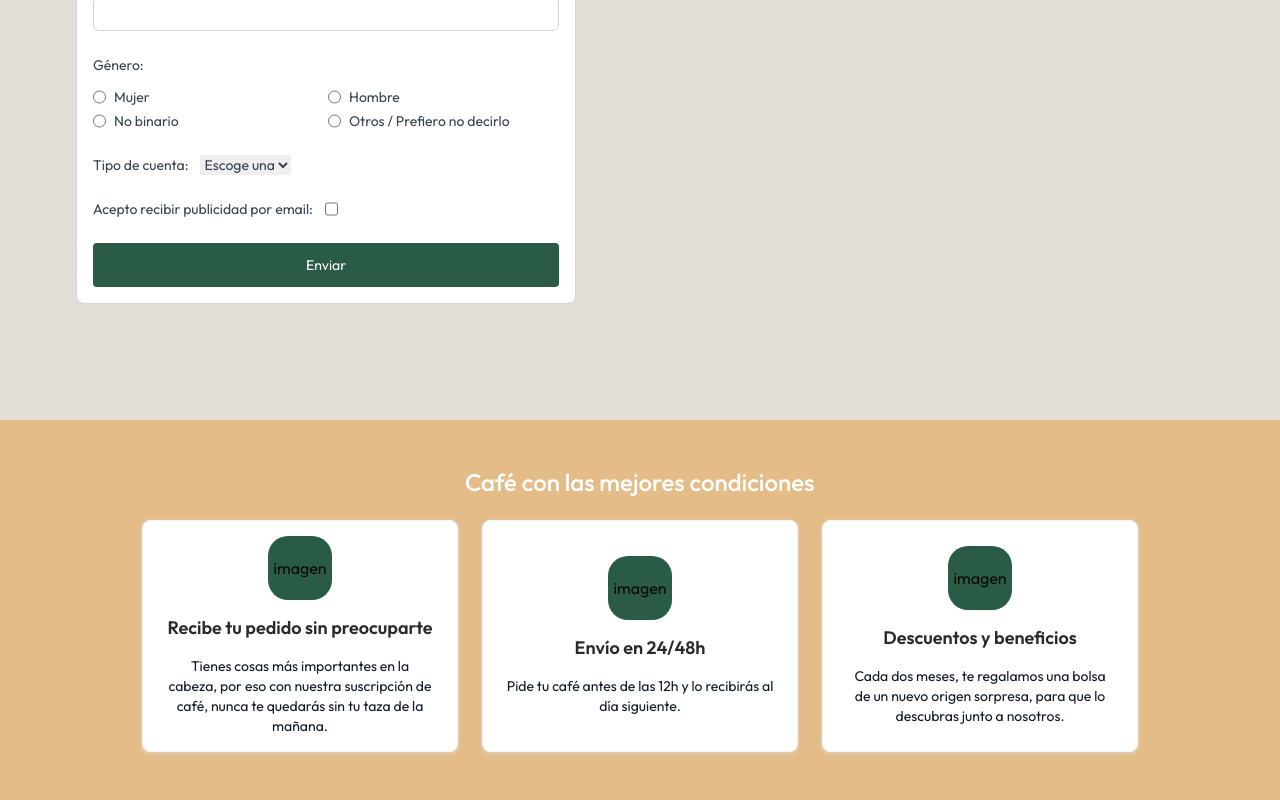
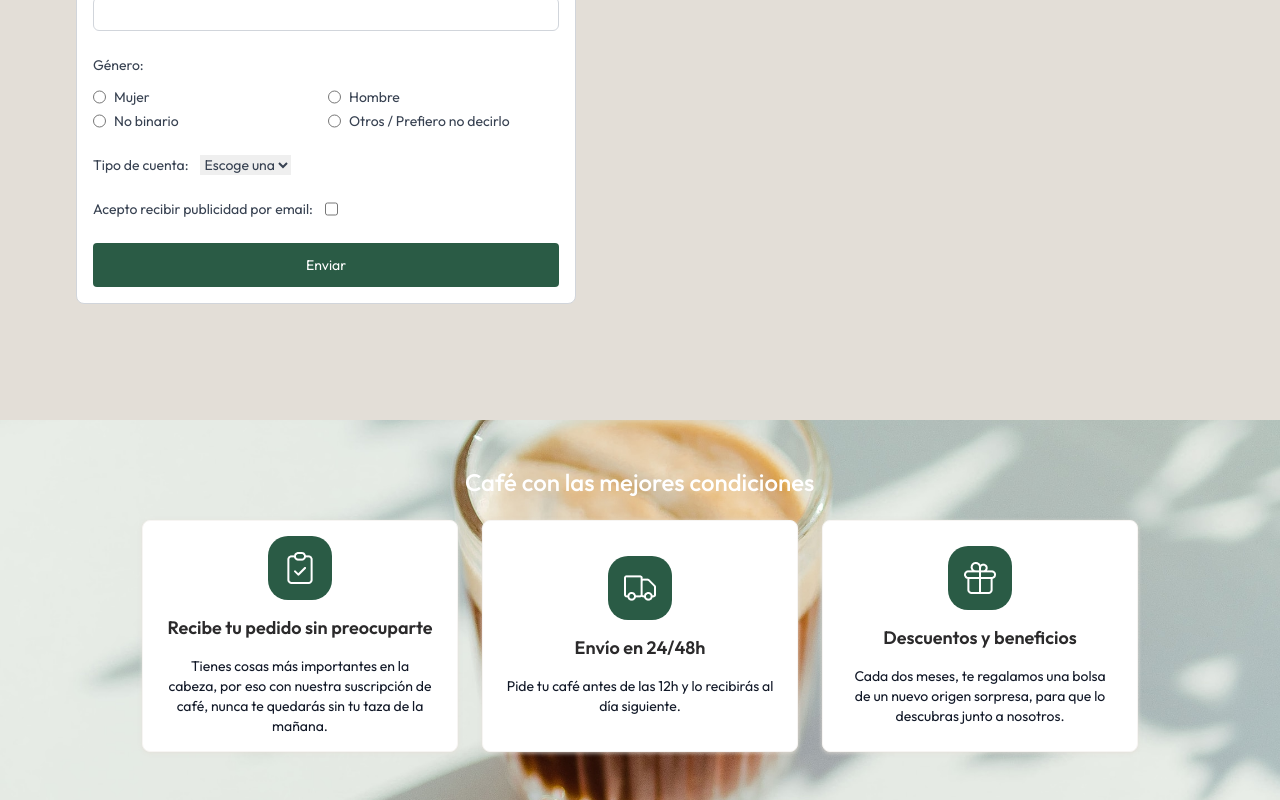
Before and after one commit to Adriasu/cafe-de-altura, a Next.js app: page / in a window 1280 px wide. Shown: the part 444-1244 px from the top of the page. Built offline with nearby package versions, Linux system fonts and the light colour scheme.

Commit message:
agregando imagenes del componente wrapper

```diff
--- a/src/components/CardConWrapper.jsx
+++ b/src/components/CardConWrapper.jsx
@@ -1,11 +1,11 @@
 import Image from 'next/image'
 import React from 'react'
 
-const CardConWrapper = ({textH3, textP}) => {
+const CardConWrapper = ({textH3, textP, imgRoute}) => {
   return (
     <div className='w-[316px] h-[232px] border-[1px] border-[#F7F5F3] flex flex-col gap-4 shadow-[0px_1px_4px_0px_#E3DED7CC] items-center justify-center rounded-lg bg-[#FFFFFF]'>
       <div className='min-w-[64px] min-h-[64px] bg-[#2A5B45] flex justify-center items-center rounded-[20px]'>
-        <p>imagen</p>
+        <Image src={imgRoute} alt='imagen' width={40} height={40}/>
       </div>
       <h3 className='w-[268px] h-6 text-lg font-semibold leading-6 text-center text-[#2B2A2B]'>{textH3}</h3>
       <p className='font-normal text-sm text-center text-gray-900 w-[268px]'>{textP}</p>
--- a/src/components/CardsConditions.jsx
+++ b/src/components/CardsConditions.jsx
@@ -3,7 +3,7 @@ import CardConWrapper from "./CardConWrapper";
 
 const CardsConditions = () => {
   return (
-    <div className="min-h-[380px] bg-[#e3bc88] flex flex-col items-center justify-center gap-6">
+    <div className="min-h-[380px] bg-[url('/images/backgroundCards.jpeg')] bg-center bg-no-repeat bg-cover flex flex-col items-center justify-center gap-6">
       <h2 className="w-[350px] h-7 text-white text-2xl leading-7 font-medium">
         Café con las mejores condiciones
       </h2>
@@ -13,18 +13,21 @@ const CardsConditions = () => {
           textP={
             "Tienes cosas más importantes en la cabeza, por eso con nuestra suscripción de café, nunca te quedarás sin tu taza de la mañana."
           }
+          imgRoute={"/images/ClipboardCheck.png"}
         />
         <CardConWrapper
           textH3={"Envío en 24/48h"}
           textP={
             "Pide tu café antes de las 12h y lo recibirás al día siguiente."
           }
+          imgRoute={"/images/Truck.png"}
         />
         <CardConWrapper
           textH3={"Descuentos y beneficios"}
           textP={
             "Cada dos meses, te regalamos una bolsa de un nuevo origen sorpresa, para que lo descubras junto a nosotros."
           }
+          imgRoute={"/images/Gift.png"}
         />
       </div>
     </div>
```
